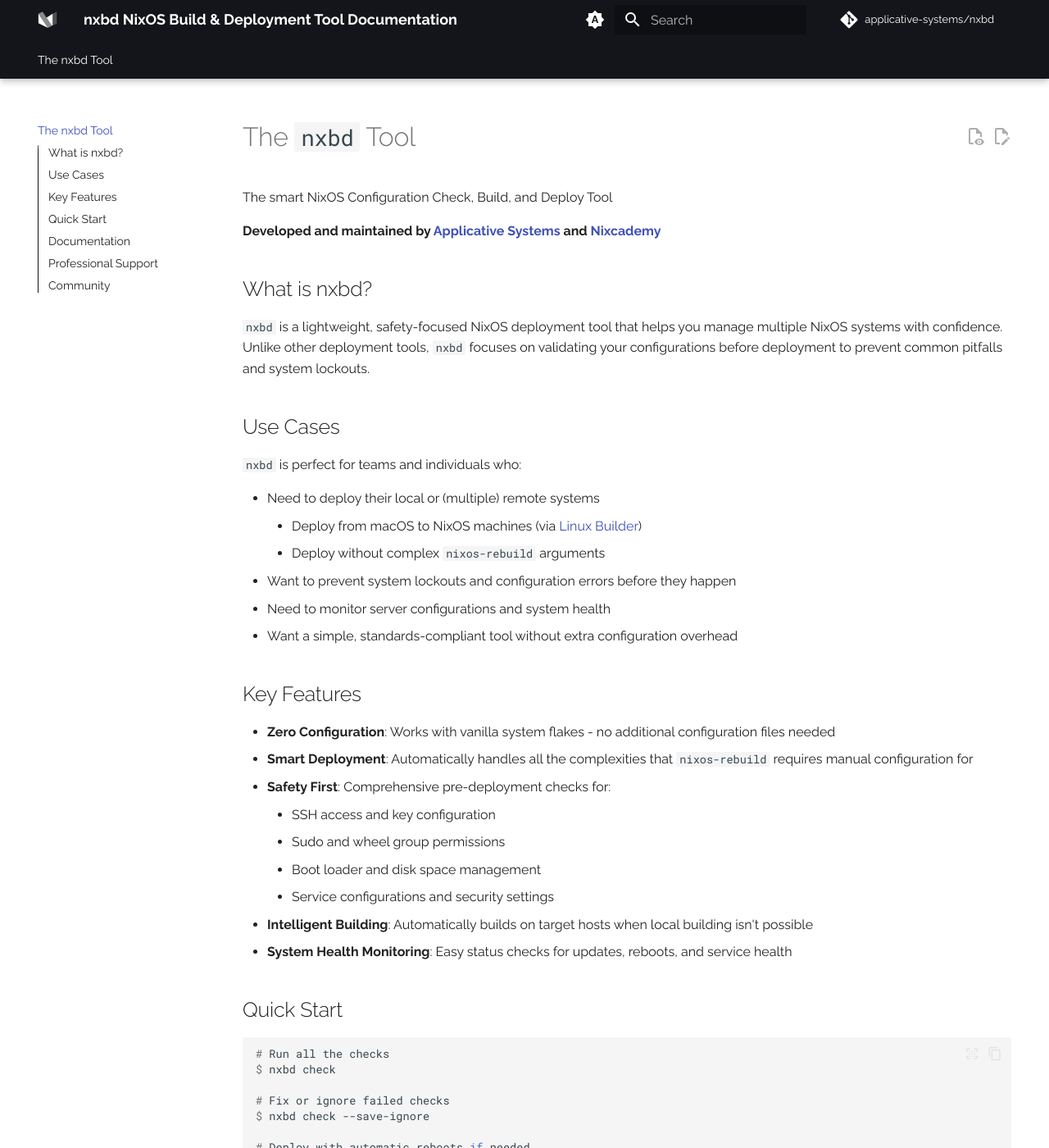
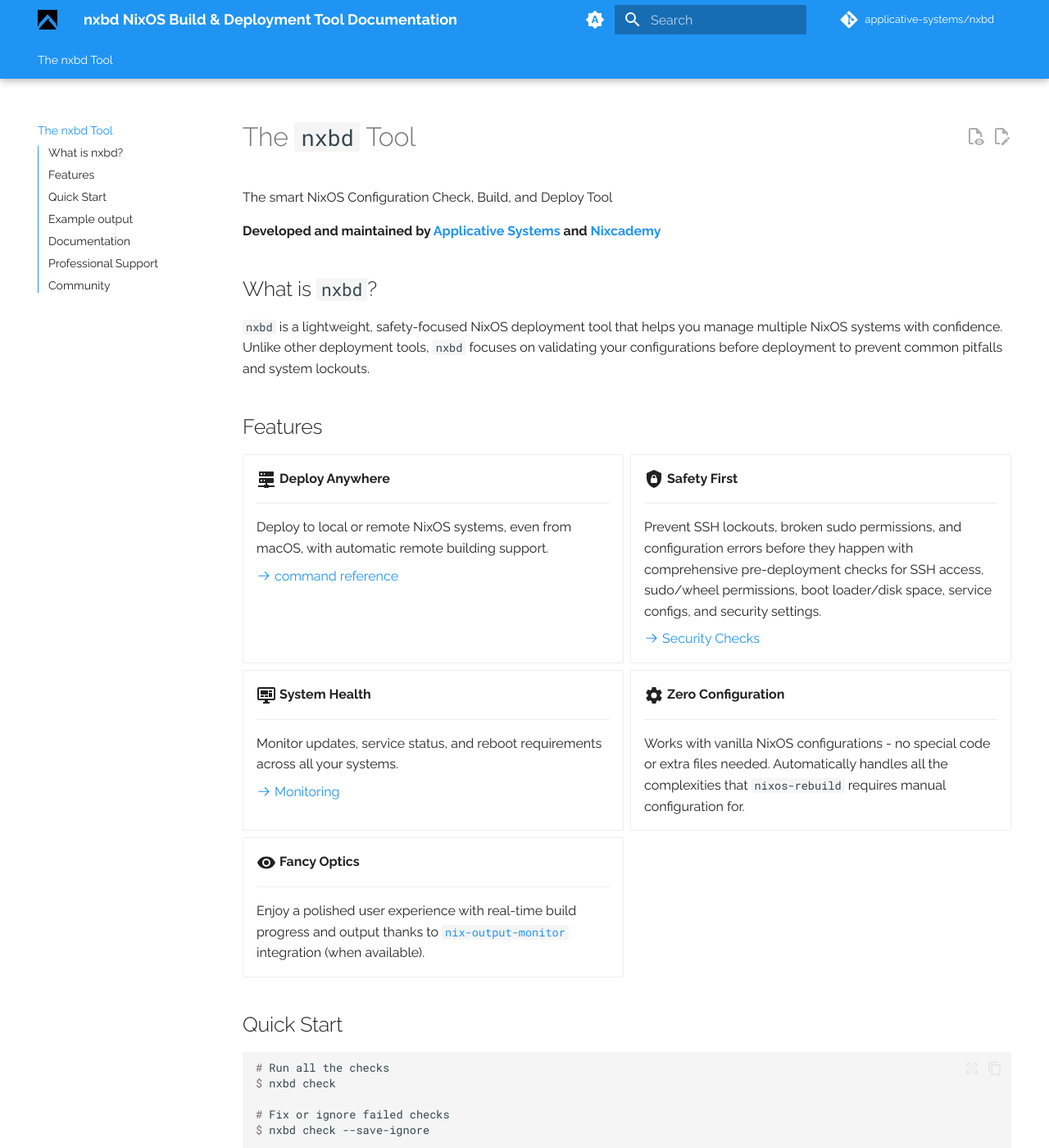
Before and after one commit to applicative-systems/nxbd, an MkDocs documentation site: the page built from documentation/docs/index.md, in a window 1280 px wide and 1400 px high. Shown: the whole window at 82% size. Built offline with MkDocs 1.6.1 and Material for MkDocs 9.7.7, drawn with Linux system fonts in a browser that asks for light colours; comment, search, counter and statistics services are not loaded; some of the changed text lies outside the part shown.

Commit message:
more docs stuff

````diff
--- a/documentation/docs/index.md
+++ b/documentation/docs/index.md
@@ -4,32 +4,57 @@ The smart NixOS Configuration Check, Build, and Deploy Tool
 
 **Developed and maintained by [Applicative Systems](https://applicative.systems/) and [Nixcademy](https://nixcademy.com/)**
 
-## What is nxbd?
+## What is `nxbd`?
 
 `nxbd` is a lightweight, safety-focused NixOS deployment tool that helps you manage multiple NixOS systems with confidence. Unlike other deployment tools, `nxbd` focuses on validating your configurations before deployment to prevent common pitfalls and system lockouts.
 
-## Use Cases
+## Features
 
-`nxbd` is perfect for teams and individuals who:
+<div class="grid cards" markdown>
 
-- Need to deploy their local or (multiple) remote systems
-    - Deploy from macOS to NixOS machines (via [Linux Builder](https://nixcademy.com/posts/macos-linux-builder/))
-    - Deploy without complex `nixos-rebuild` arguments
-- Want to prevent system lockouts and configuration errors before they happen
-- Need to monitor server configurations and system health
-- Want a simple, standards-compliant tool without extra configuration overhead
+-   :material-server-network:{ .lg .middle } __Deploy Anywhere__
 
-## Key Features
+    ---
 
-- **Zero Configuration**: Works with vanilla system flakes - no additional configuration files needed
-- **Smart Deployment**: Automatically handles all the complexities that `nixos-rebuild` requires manual configuration for
-- **Safety First**: Comprehensive pre-deployment checks for:
-    - SSH access and key configuration
-    - Sudo and wheel group permissions
-    - Boot loader and disk space management
-    - Service configurations and security settings
-- **Intelligent Building**: Automatically builds on target hosts when local building isn't possible
-- **System Health Monitoring**: Easy status checks for updates, reboots, and service health
+    Deploy to local or remote NixOS systems, even from macOS, with automatic remote building support.
+
+    [:octicons-arrow-right-24: command reference](commands/index.md)
+
+-   :material-shield-lock:{ .lg .middle } __Safety First__
+
+    ---
+
+    Prevent SSH lockouts, broken sudo permissions, and configuration errors before they
+    happen with comprehensive pre-deployment checks for SSH access, sudo/wheel permissions,
+    boot loader/disk space, service configs, and security settings.
+
+    [:octicons-arrow-right-24: Security Checks](checks/index.md)
+
+-   :material-monitor-dashboard:{ .lg .middle } __System Health__
+
+    ---
+
+    Monitor updates, service status, and reboot requirements across all your systems.
+
+    [:octicons-arrow-right-24: Monitoring](commands/status.md)
+
+-   :material-cog:{ .lg .middle } __Zero Configuration__
+
+    ---
+
+    Works with vanilla NixOS configurations - no special code or extra files needed.
+    Automatically handles all the complexities that `nixos-rebuild` requires manual
+    configuration for.
+
+-   :material-eye:{ .lg .middle } __Fancy Optics__
+
+    ---
+
+    Enjoy a polished user experience with real-time build progress and output
+    thanks to [`nix-output-monitor`](https://github.com/maralorn/nix-output-monitor)
+    integration (when available).
+
+</div>
 
 ## Quick Start
 
@@ -41,17 +66,67 @@ $ nxbd check
 $ nxbd check --save-ignore
 
 # Deploy with automatic reboots if needed
-$ nxbd switch-remote --reboot
+$ nxbd switch-remote --reboot .#machine1 .#machine2
 
 # Monitor system status
 $ nxbd status
 ```
 
+## Example output
+
+=== "nxbd check"
+
+    ```console
+    $ nxbd check .#dash .#marketing
+    Reading configurations of .#dash .#marketing...
+
+    === .#dash ===
+
+    sudo_security - Sudo Security Settings (1 checks, 0 passed, 0 ignored)
+    Checks if sudo is configured securely
+
+      ❌ wheel_only - Only wheel group members should be allowed to use sudo
+        - Set security.sudo.execWheelOnly = true
+
+    === .#marketing ===
+    ✅ 26 checks passed (8 ignored fails)
+
+    Error: The following checks failed:
+
+    System .#dash:
+      - sudo_security.wheel_only
+
+    To proceed, either:
+     - Fix the failing checks
+     - Run 'nxbd check --save-ignore' to ignore these checks
+    ```
+
+=== "nxbd status"
+
+    ```console
+    $ nxbd status .#dash .#marketing
+    Reading configurations of .#dash .#marketing...
+    Querying status of dash.applicative.systems marketing.applicative.systems...
+
+    System Status:
+
+    === .#dash ===
+      ✗ systemd units: 1 failed
+      ✓ System generation up to date
+      ✓ Reboot required: no
+        Uptime: 0d 16h 12m
+
+    === .#marketing ===
+      ✓ systemd units: all OK
+      ✓ System generation up to date
+      ✓ Reboot required: no
+        Uptime: 0d 16h 12m
+    ```
+
 ## Documentation
 
 - [Command Reference](commands/index.md)
 - [Configuration Checks](checks/index.md)
-- [Installation Guide](commands/installation.md)
 
 ## Professional Support
 
@@ -66,6 +141,18 @@ Contact us:
 - Email: [hello@applicative.systems](mailto:hello@applicative.systems)
 - Schedule a meeting: [nixcademy.com/meet](https://nixcademy.com/meet)
 
+<div class="grid cards" markdown>
+
+-   [![Nixcademy](assets/nixcademy.svg){ width="400" }](https://nixcademy.com)
+
+    Battle-tested corporate Nix & NixOS trainings
+
+-   [![Applicative Systems GmbH](assets/applicative-systems.svg){ width="200" }](https://applicative.systems)
+
+    Software Engineering Consulting
+
+</div>
+
 ## Community
 
 Join our community:
--- a/documentation/mkdocs.yml
+++ b/documentation/mkdocs.yml
@@ -18,6 +18,7 @@ theme:
     text: Raleway
   language: en
   name: material
+  logo: assets/applicative-systems-square.png
   icon:
     repo: fontawesome/brands/github
 
@@ -53,7 +54,8 @@ theme:
     # Palette toggle for automatic mode
     - media: "(prefers-color-scheme)"
       primary: black
-      accent: blue
+      primary: blue
+      accent: light blue
       toggle:
         icon: material/brightness-auto
         name: Switch to light mode
@@ -61,7 +63,8 @@ theme:
     # Palette toggle for light mode
     - media: "(prefers-color-scheme: light)"
       primary: black
-      accent: blue
+      primary: blue
+      accent: light blue
       toggle:
         icon: material/weather-sunny
         name: Switch to dark mode
@@ -69,15 +72,23 @@ theme:
     # Palette toggle for dark mode
     - media: "(prefers-color-scheme: dark)"
       primary: grey
-      accent: blue
+      primary: blue
+      accent: light blue
       scheme: slate
       toggle:
         icon: material/weather-night
         name: Switch to system preference
-
-
   icon:
     logo: logo
+
+extra:
+  social:
+    - icon: fontawesome/brands/x-twitter
+      link: https://x.com/nixcademy
+    - icon: fontawesome/brands/linkedin
+      link: https://www.linkedin.com/company/nixcademy
+    - icon: fontawesome/brands/github
+      link: https://github.com/applicative-systems/
 
 markdown_extensions:
   - abbr
````
Also changed, not shown: documentation/docs/assets/applicative-systems-square.png (added), documentation/docs/assets/applicative-systems.svg (added), documentation/docs/assets/nixcademy.svg (added), 1 other file.
